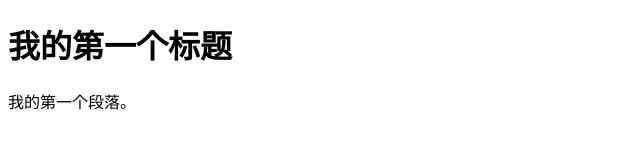
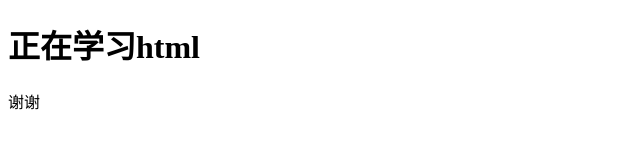
Before and after one commit to kusoqishu/qishu.github.io, a plain HTML site: page index.html in a window 1280 px wide. Shown: the whole page, without its empty margins (0-640 px from the left). Drawn offline with Linux system fonts and the light colour scheme.

Commit message:
Update index.html

```diff
--- a/index.html
+++ b/index.html
@@ -2,12 +2,12 @@
 <html>
 <head>
 <meta charset="utf-8">
-<title>菜鸟教程(runoob.com)</title>
+<title>启叔小站</title>
 </head>
 <body>
 
-<h1>我的第一个标题</h1>
-<p>我的第一个段落。</p>
+<h1>正在学习html</h1>
+<p>谢谢</p>
 
 </body>
 </html>
```
